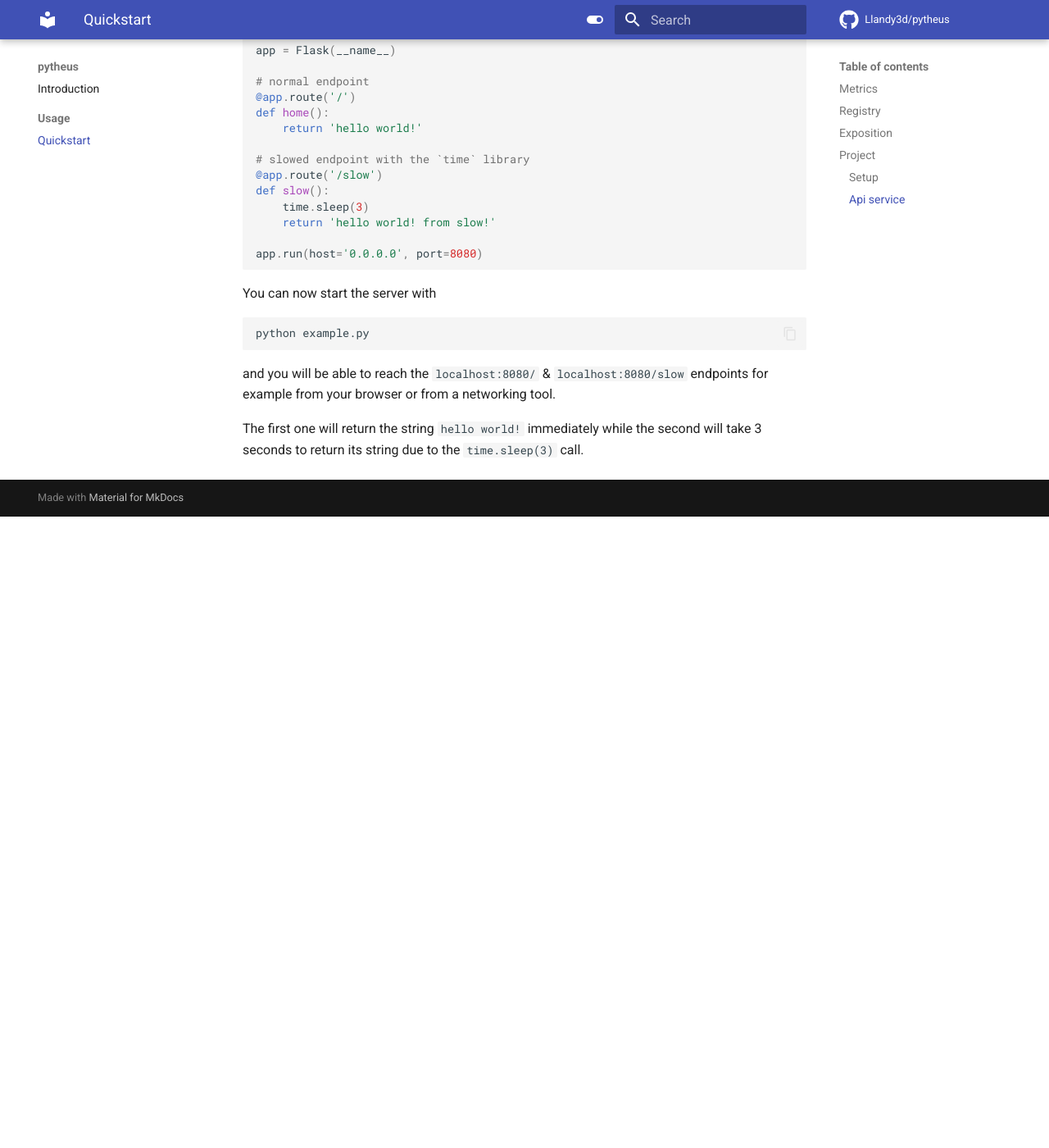
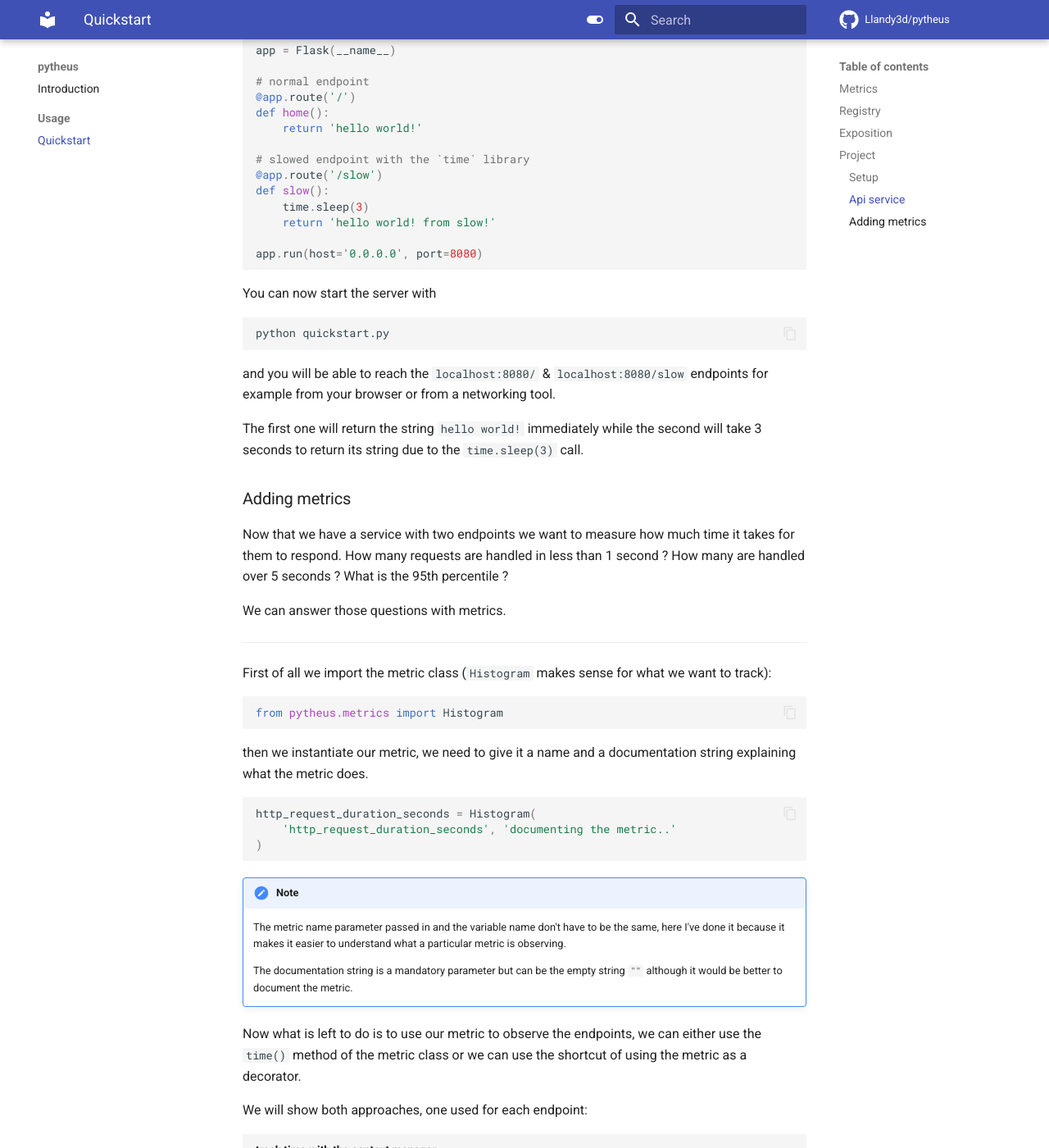
Before and after one commit to Llandy3d/pytheus, an MkDocs documentation site: the page built from docs/quickstart.md, in a window 1280 px wide and 1400 px high, scrolled down 2937 px. Shown: the whole window at 82% size. Built offline with MkDocs 1.6.1 and Material for MkDocs 9.7.7, drawn with Linux system fonts in a browser that asks for light colours; comment, search, counter and statistics services are not loaded; before the commit the page ends 3567 px from its top, so only the background shows below that; some of the changed text lies outside the part shown.

Commit message:
quickstart: adding metrics

````diff
--- a/docs/quickstart.md
+++ b/docs/quickstart.md
@@ -131,9 +131,60 @@ app.run(host='0.0.0.0', port=8080)
 
 You can now start the server with
 ```bash
-python example.py
+python quickstart.py
 ```
 
 and you will be able to reach the `localhost:8080/` & `localhost:8080/slow` endpoints for example from your browser or from a networking tool.
 
 The first one will return the string `hello world!` immediately while the second will take 3 seconds to return its string due to the `time.sleep(3)` call.
+
+### Adding metrics
+
+Now that we have a service with two endpoints we want to measure how much time it takes for them to respond. How many requests are handled in less than 1 second ? How many are handled over 5 seconds ? What is the 95th percentile ?
+
+We can answer those questions with metrics.
+
+---
+
+First of all we import the metric class (`Histogram` makes sense for what we want to track):
+
+```python
+from pytheus.metrics import Histogram
+```
+
+then we instantiate our metric, we need to give it a name and a documentation string explaining what the metric does.
+
+```python
+http_request_duration_seconds = Histogram(
+    'http_request_duration_seconds', 'documenting the metric..'
+)
+```
+
+!!! note
+
+    The metric name parameter passed in and the variable name don't have to be the same, here I've done it because it makes it easier to understand what a particular metric is observing.
+
+    The documentation string is a mandatory parameter but can be the empty string `""` although it would be better to document the metric.
+
+Now what is left to do is to use our metric to observe the endpoints, we can either use the `time()` method of the metric class or we can use the shortcut of using the metric as a decorator.
+
+We will show both approaches, one used for each endpoint:
+
+```python hl_lines="3" title="track time with the context manager"
+@app.route('/')
+def home():
+    with http_request_duration_seconds.time():
+        return 'hello world!'
+```
+
+```python hl_lines="2" title="track time with the decorator shortcut"
+@app.route('/slow')
+@http_request_duration_seconds
+def slow():
+    time.sleep(3)
+    return 'hello world! from slow!'
+```
+
+Congratulations! You have instrumented your service and you are now collecting metrics. 🎉
+
+But wait, where are the metrics?
````
